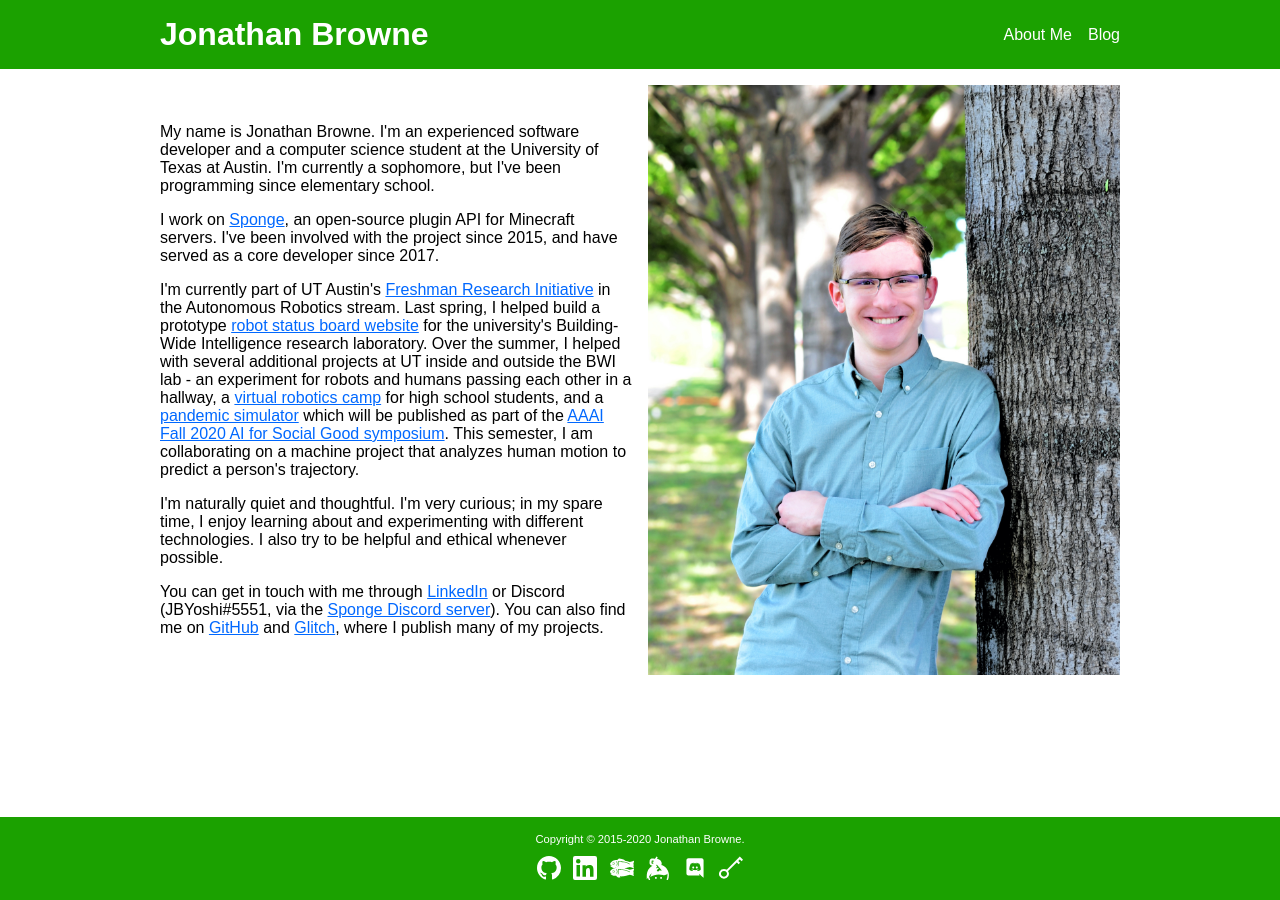
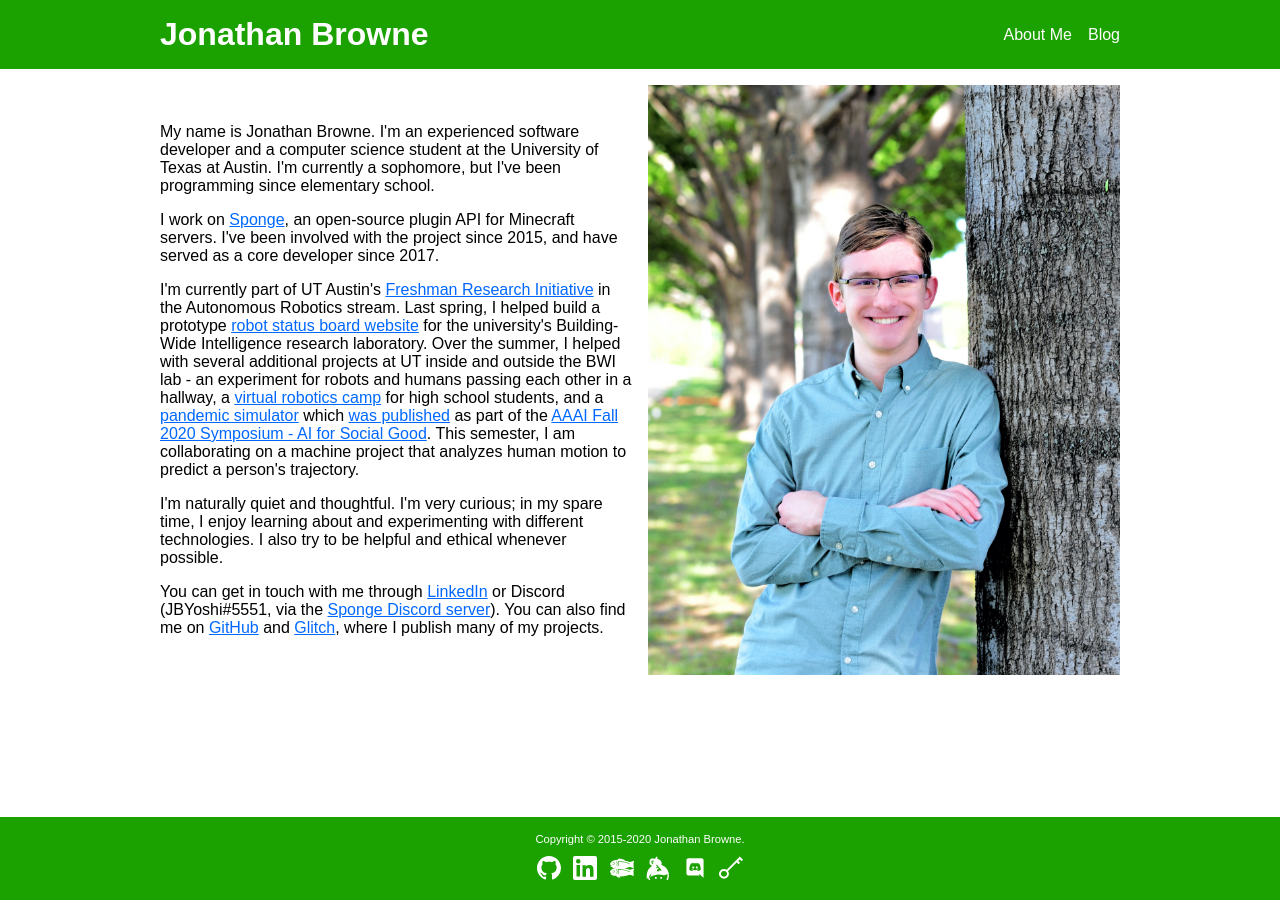
Before and after one commit to JBYoshi/jbyoshi.github.io, a Jekyll site: the page built from index.html, in a window 1280 px wide. Built offline with Jekyll 4.4.1, drawn with Linux system fonts in a browser that asks for light colours.

```diff
--- a/index.html
+++ b/index.html
@@ -35,10 +35,10 @@ relme: true
     humans passing each other in a hallway, a
     <a href="https://www.cs.utexas.edu/outreach/camps/robotics">virtual robotics camp</a> for high
     school students, and a <a href="https://github.com/SonyAI/PandemicSimulator">pandemic
-    simulator</a> which will be published as part of the
-    <a href="https://ai-for-socialgood.github.io/">AAAI Fall 2020 AI for Social Good symposium</a>.
-    This semester, I am collaborating on a machine project that analyzes human motion to predict a
-    person's trajectory.
+    simulator</a> which <a href="https://www.youtube.com/watch?v=j7jNchKo690">was published</a> as
+    part of the <a href="https://ai-for-socialgood.github.io/">AAAI Fall 2020 Symposium - AI for
+    Social Good</a>. This semester, I am collaborating on a machine project that analyzes human
+    motion to predict a person's trajectory.
 </p>
 
 <p>
```
